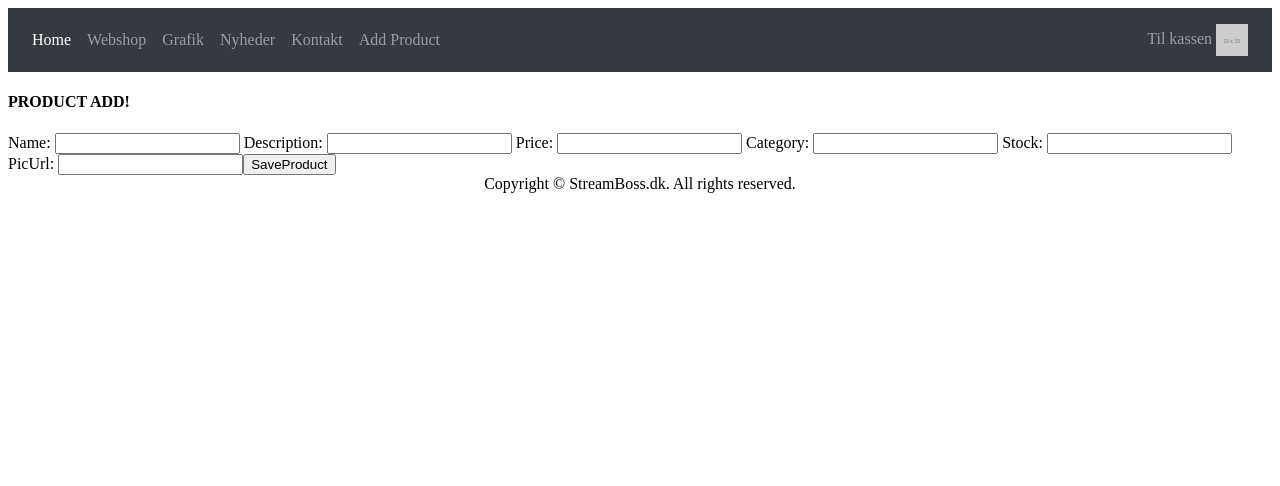
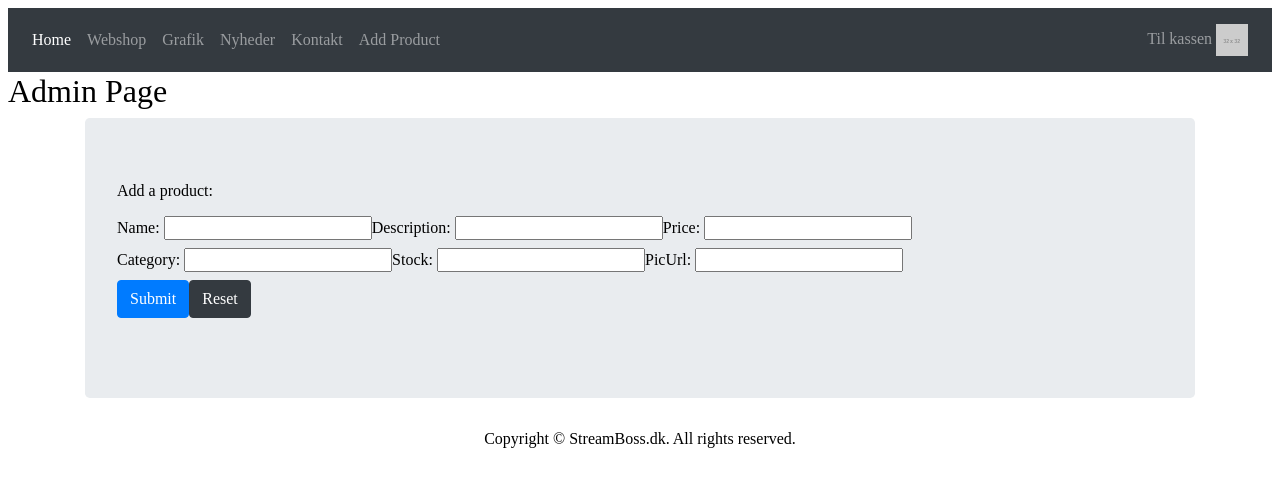
Before and after one commit to DanniKV/StreamBoss-Angular-Front-End, an Angular app: page /add in a window 1280 px wide. Shown: the top 486 px of the page. Built offline with nearby package versions, Linux system fonts and the light colour scheme.

Commit message:
product add + list html & .ts additions

```diff
--- a/src/app/app.component.html
+++ b/src/app/app.component.html
@@ -4,3 +4,9 @@
 <router-outlet></router-outlet>
 
 <app-footer></app-footer>
+
+<!-- jQuery (necessary for Bootstrap's JavaScript plugins) -->
+<script src="../js/jquery-3.2.1.min.js"></script>
+<!-- Include all compiled plugins (below), or include individual files as needed -->
+<script src="../js/popper.min.js"></script>
+<script src="../js/bootstrap-4.0.0.js"></script>
--- a/src/app/products/products-add/products-add.component.html
+++ b/src/app/products/products-add/products-add.component.html
@@ -1,6 +1,8 @@
-<h4>PRODUCT ADD!</h4>
+<h2>Admin Page</h2>
 <form [formGroup]="productForm" (ngSubmit)="addProduct()">
-
+  <div class="container">
+    <div class="jumbotron">
+      <p>Add a product:</p>
   <label>
     Name:
     <input type="text" formControlName="name">
@@ -32,5 +34,15 @@
   </label>
 
 
-  <button mat-raised-button color="primary" type="submit">SaveProduct</button>
+
+  <!-- lower buttons -->
+  <br>
+  <div class="form-group row">
+    <div class="col-sm-10">
+      <button type="submit" class="btn btn-primary">Submit</button>
+      <button type="reset" class="btn btn-dark">Reset</button>
+    </div>
+  </div>
+    </div>
+  </div>
 </form>
--- a/src/app/products/products-add/products-add.component.ts
+++ b/src/app/products/products-add/products-add.component.ts
@@ -6,7 +6,7 @@ import {ProductService} from '../../shared/services/product.service';
 @Component({
   selector: 'app-products-add',
   templateUrl: './products-add.component.html',
-  styleUrls: ['./products-add.component.css']
+  styleUrls: ['../../shared/css/StreamBossCSS.css']
 })
 export class ProductsAddComponent implements OnInit {
   productForm = new FormGroup({
@@ -23,6 +23,7 @@ export class ProductsAddComponent implements OnInit {
   }
 
   ngOnInit() {
+
   }
 
   addProduct() {
--- a/src/app/products/products-details/products-details.component.ts
+++ b/src/app/products/products-details/products-details.component.ts
@@ -6,7 +6,7 @@ import {ProductService} from '../../shared/services/product.service';
 @Component({
   selector: 'app-products-details',
   templateUrl: './products-details.component.html',
-  styleUrls: ['./products-details.component.css']
+  styleUrls: ['../../shared/css/StreamBossCSS.css']
 })
 export class ProductsDetailsComponent implements OnInit {
   product: Product;
--- a/src/app/products/products-list/products-list.component.html
+++ b/src/app/products/products-list/products-list.component.html
@@ -1,8 +1,5 @@
 <h4>ADMIN PRODUCT LIST!</h4>
-<button>wutwut</button>
-<ul>
-  <li>FUCK!</li>
-</ul>
+<button routerLink="/add">Add Product!</button>
 
 <ul *ngIf="products">
   <li *ngFor="let product of products">
--- a/src/app/products/products-list/products-list.component.ts
+++ b/src/app/products/products-list/products-list.component.ts
@@ -6,7 +6,7 @@ import {Router} from '@angular/router';
 @Component({
   selector: 'app-products-list',
   templateUrl: './products-list.component.html',
-  styleUrls: ['./products-list.component.css']
+  styleUrls: ['../../shared/css/StreamBossCSS.css']
 })
 export class ProductsListComponent implements OnInit {
   products: Product[];
--- a/src/app/products/products-update/products-update.component.ts
+++ b/src/app/products/products-update/products-update.component.ts
@@ -7,7 +7,7 @@ import {ProductService} from '../../shared/services/product.service';
 @Component({
   selector: 'app-products-update',
   templateUrl: './products-update.component.html',
-  styleUrls: ['./products-update.component.css']
+  styleUrls: ['../../shared/css/StreamBossCSS.css']
 })
 export class ProductsUpdateComponent implements OnInit {
   id: number;
--- a/src/app/shared/navbar/navbar.component.html
+++ b/src/app/shared/navbar/navbar.component.html
@@ -1,4 +1,4 @@
-<nav class="navbar navbar-expand-lg navbar-dark bg-dark">
+ <nav class="navbar navbar-expand-lg navbar-dark bg-dark">
   <div class="collapse navbar-collapse" id="navbarSupportedContent">
     <ul class="navbar-nav mr-auto">
       <li class="nav-item active"> <a class="nav-link" href="#">Home</a> </li>
--- a/src/app/shared/navbar/navbar.component.ts
+++ b/src/app/shared/navbar/navbar.component.ts
@@ -3,7 +3,7 @@ import { Component, OnInit } from '@angular/core';
 @Component({
   selector: 'app-navbar',
   templateUrl: './navbar.component.html',
-  styleUrls: ['../css/StreamBossCSS.css']
+  styleUrls: ['../../shared/css/StreamBossCSS.css']
 })
 export class NavbarComponent implements OnInit {
 
```
